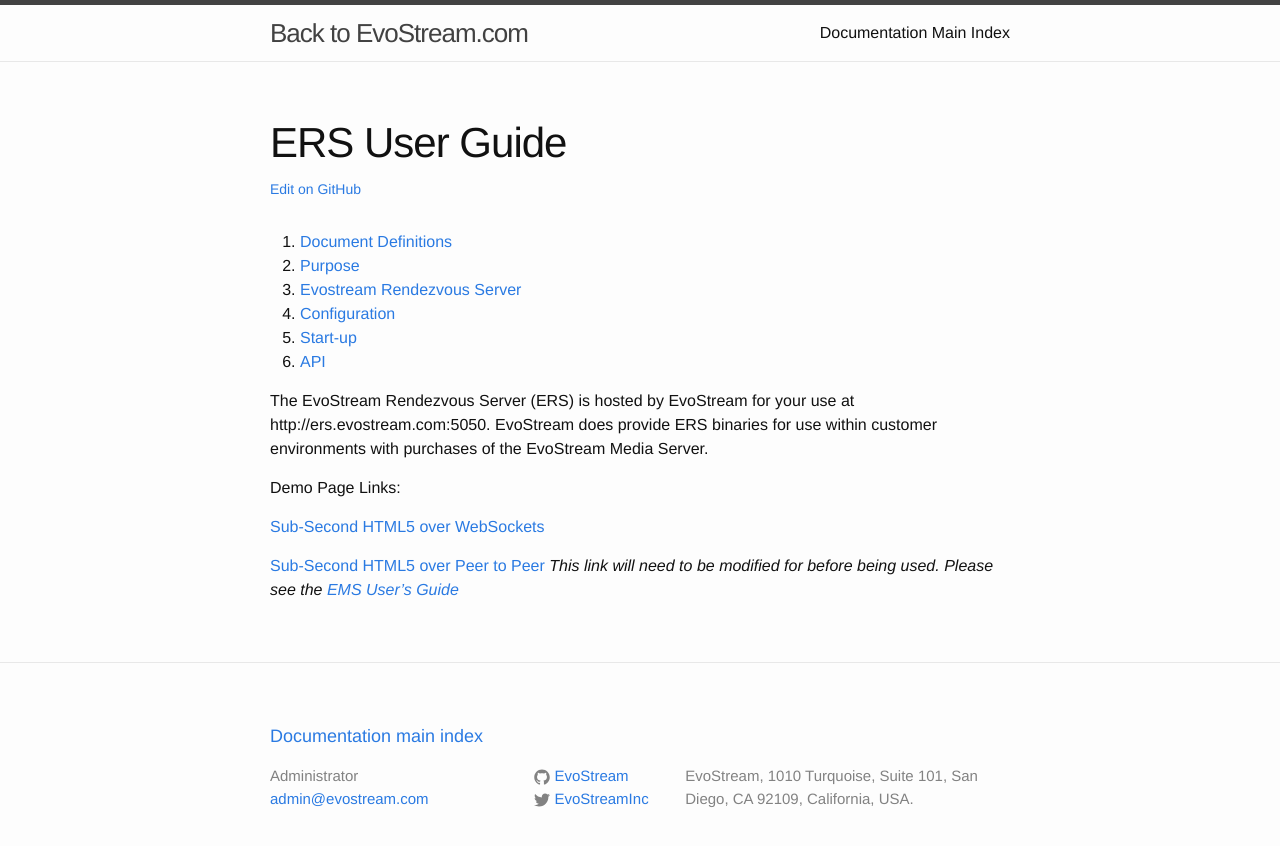
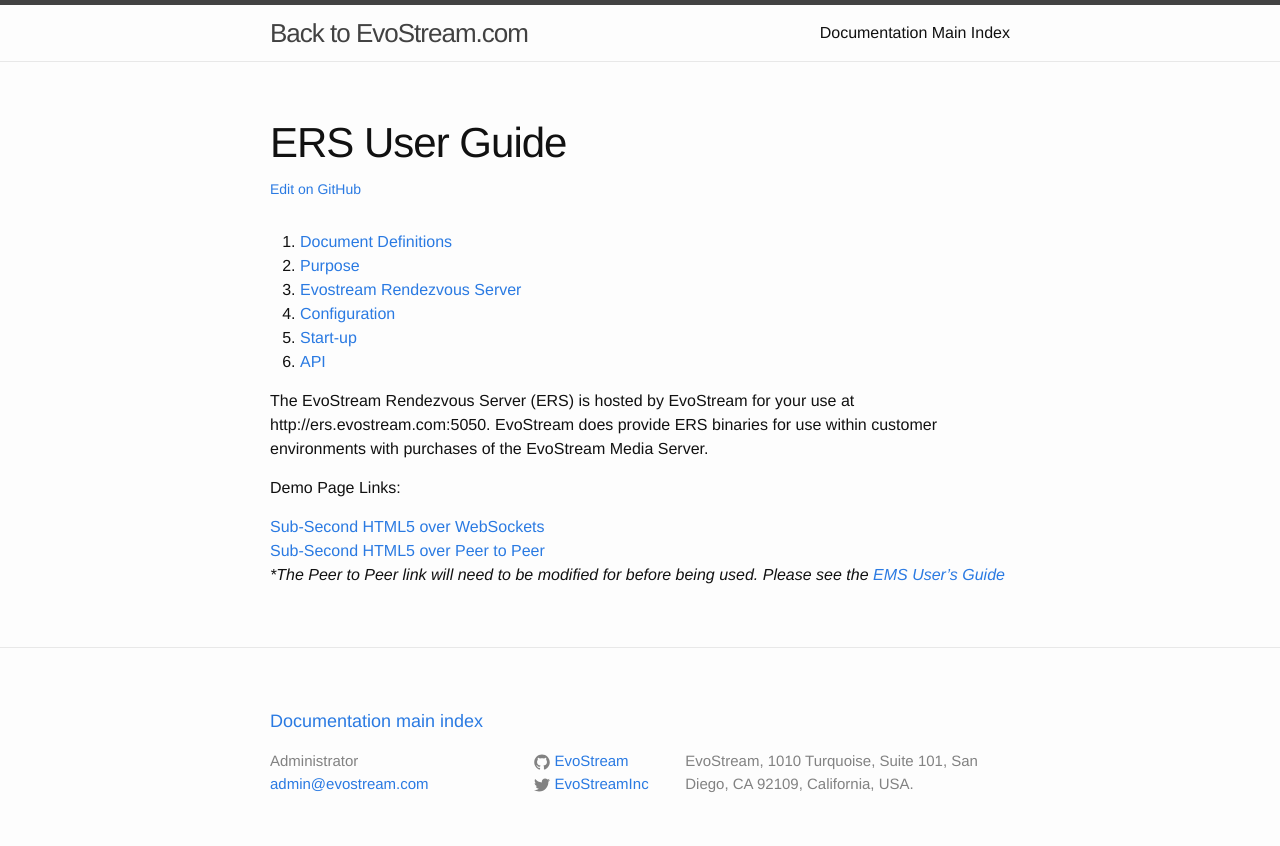
Before and after one commit to EvoStream/ers_user_guide, a Jekyll site: the page built from _posts/2016-01-01-index.md, in a window 1280 px wide. Shown: the top 846 px of the page. Built offline with Jekyll 4.4.1, drawn with Linux system fonts in a browser that asks for light colours.

Commit message:
formatting fixes

```diff
--- a/_posts/2016-01-01-index.md
+++ b/_posts/2016-01-01-index.md
@@ -18,6 +18,5 @@ The EvoStream Rendezvous Server (ERS) is hosted by EvoStream for your use at htt
 Demo Page Links:
 
 [Sub-Second HTML5 over WebSockets](http://ers.evostream.com:5050/demo/evowsvideo.html)
-
 [Sub-Second HTML5 over Peer to Peer](http://ers.evostream.com:5050/demo/evowrtcclient.html?stream=Camera1&room=bap)
-	*This link will need to be modified for before being used.  Please see the [EMS User's Guide]({{site.url}}/ems_user_guide/protocolsupport#peer-to-peer)*
+	**The Peer to Peer link will need to be modified for before being used.  Please see the [EMS User's Guide]({{site.url}}/ems_user_guide/protocolsupport#peer-to-peer)*
```
